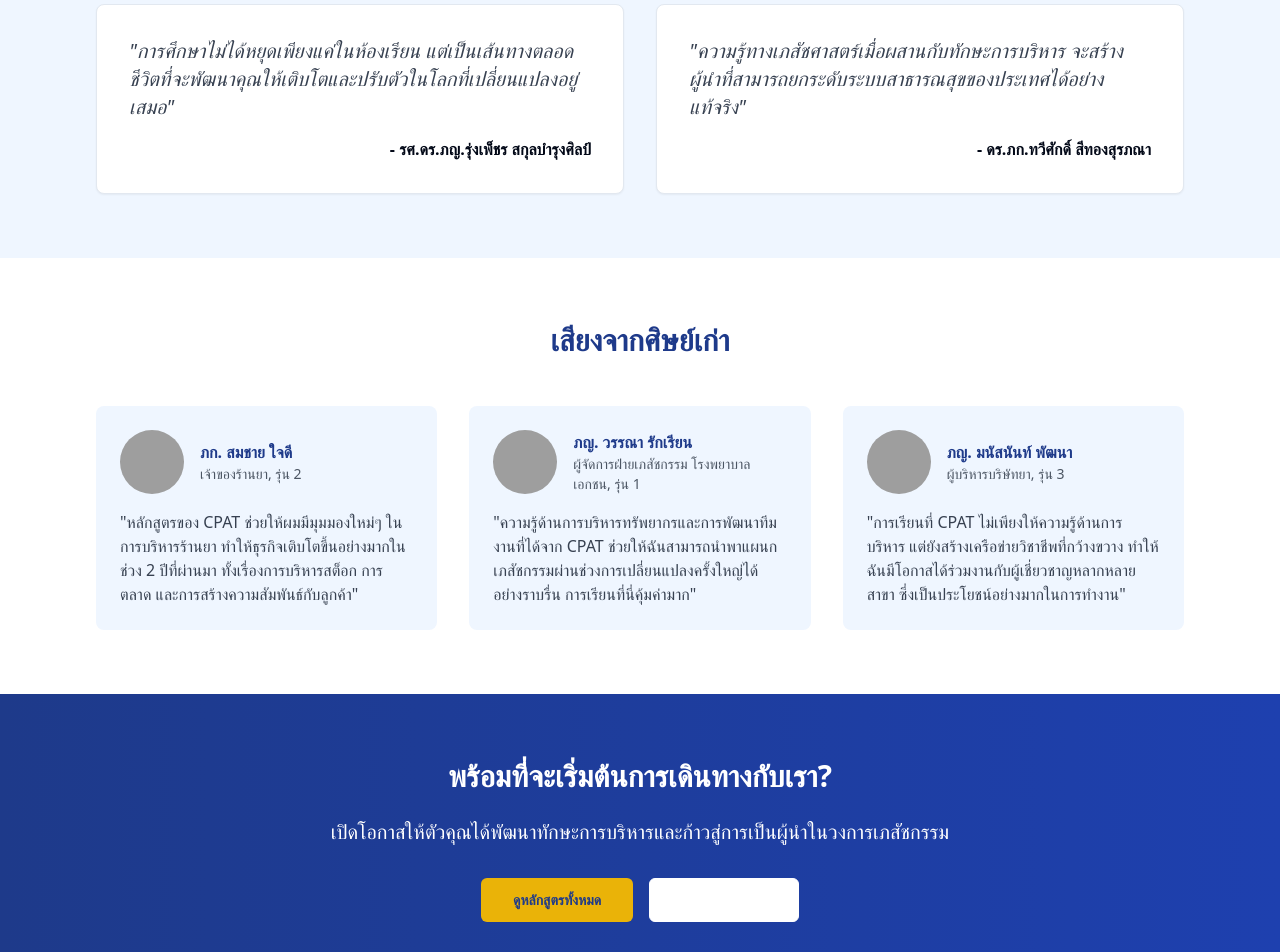
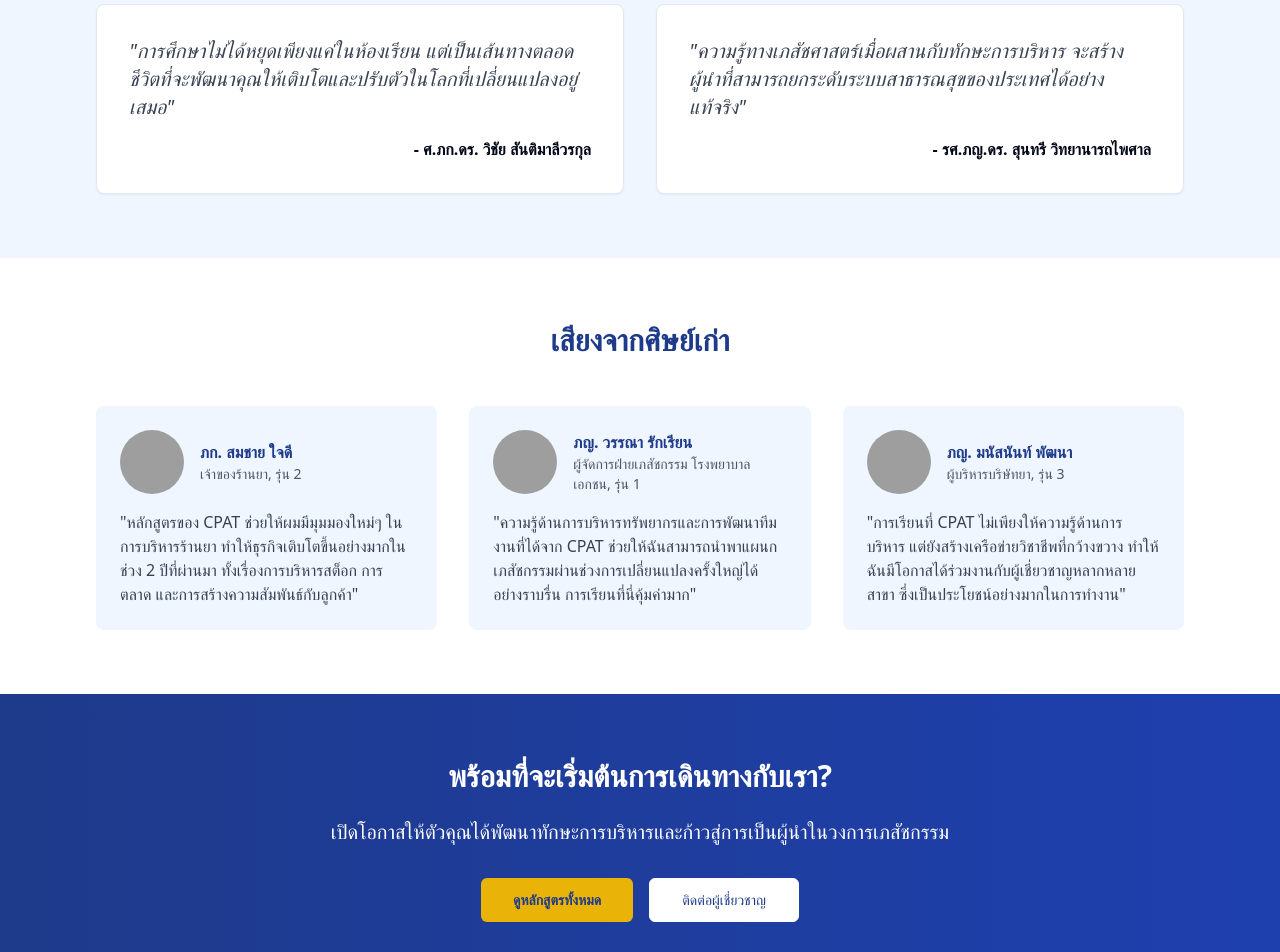
Before and after one commit to wirunw/cpat-pharma-connect, a React (Vite) app: page /about in a window 1280 px wide. Shown: the part 2080-3032 px from the top of the page. Built offline with nearby package versions, Linux system fonts and the light colour scheme; grey boxes are pictures that could not be loaded.

Commit message:
Code edited in Lovable Code Editor
Edited UI in Lovable

```diff
--- a/src/pages/About.tsx
+++ b/src/pages/About.tsx
@@ -161,7 +161,7 @@ const About = () => {
                   <p className="text-xl italic text-gray-700 mb-4">
                     "การศึกษาไม่ได้หยุดเพียงแค่ในห้องเรียน แต่เป็นเส้นทางตลอดชีวิตที่จะพัฒนาคุณให้เติบโตและปรับตัวในโลกที่เปลี่ยนแปลงอยู่เสมอ"
                   </p>
-                  <p className="font-semibold text-right">- รศ.ดร.ภญ.รุ่งเพ็ชร สกุลบำรุงศิลป์ </p>
+                  <p className="font-semibold text-right">- ศ.ภก.ดร. วิชัย สันติมาลีวรกุล</p>
                 </CardContent>
               </Card>
 
@@ -170,7 +170,7 @@ const About = () => {
                   <p className="text-xl italic text-gray-700 mb-4">
                     "ความรู้ทางเภสัชศาสตร์เมื่อผสานกับทักษะการบริหาร จะสร้างผู้นำที่สามารถยกระดับระบบสาธารณสุขของประเทศได้อย่างแท้จริง"
                   </p>
-                  <p className="font-semibold text-right">- ดร.ภก.ทวีศักดิ์ สีทองสุรภณา</p>
+                  <p className="font-semibold text-right">- รศ.ภญ.ดร. สุนทรี วิทยานารถไพศาล</p>
                 </CardContent>
               </Card>
             </div>
@@ -251,7 +251,7 @@ const About = () => {
               <Button size="lg" className="bg-yellow-500 hover:bg-yellow-600 text-blue-900 font-bold">
                 ดูหลักสูตรทั้งหมด
               </Button>
-              <Button size="lg" variant="outline" className="border-white text-white hover:bg-white/10">
+              <Button size="lg" variant="outline" className="border-white text-blue-900  hover:bg-white/10">
                 ติดต่อผู้เชี่ยวชาญ
               </Button>
             </div>
```
